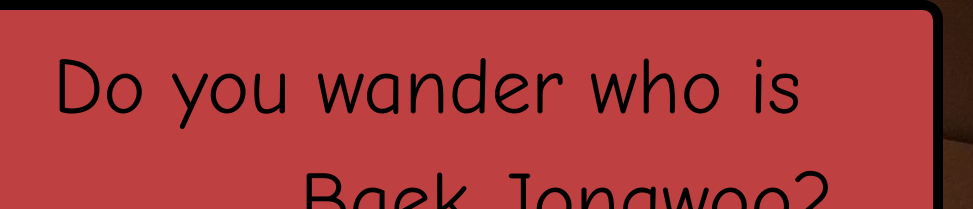
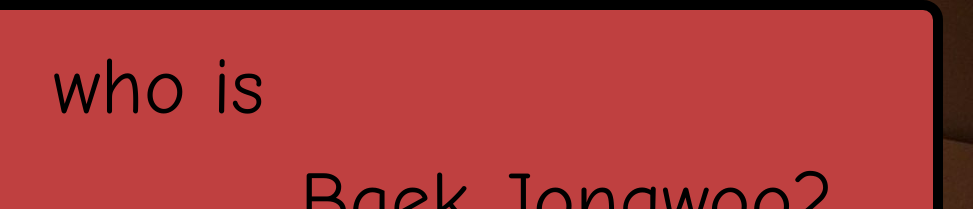
Before and after one commit to HyukOFan/hyukohfan.github.com, a plain HTML site: page index.html in a window 1280 px wide. Shown: the top 209 px of the page, 307-1280 px from the left. Drawn offline with nearby package versions, Linux system fonts and the light colour scheme.

Commit message:
change a head again

```diff
--- a/index.html
+++ b/index.html
@@ -20,7 +20,7 @@
 </head>
 <body background="BG.jpg" width="1250" height="1250">
 <div id="who">
-<div id="is">Do you wander who is</div>
+<div id="is">who is</div>
 <div id="jong">Baek Jongwoo?</div>
 </div>
  <div>
```
